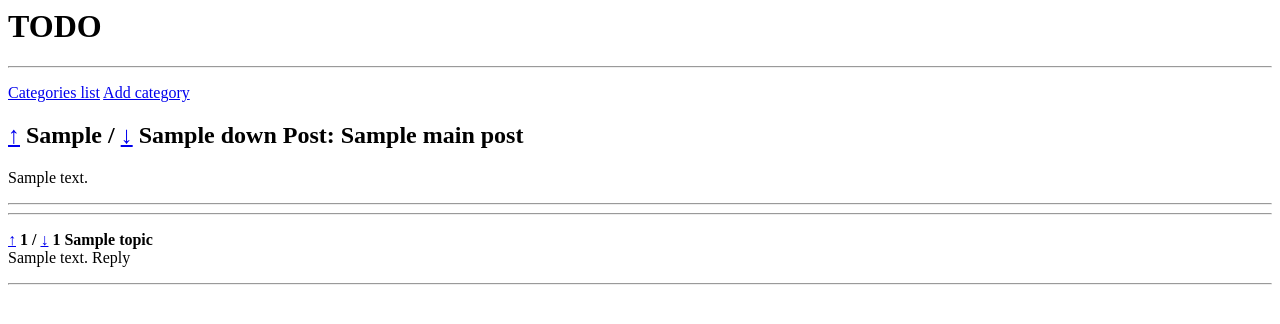
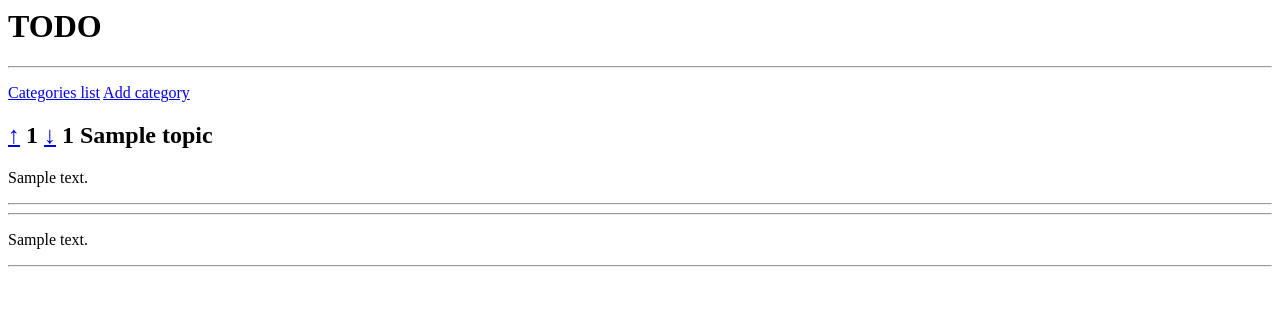
Before and after one commit to zurfyx/udlchan, a Django app: template udlchan/templates/posts/topic.html in a window 1280 px wide. Shown: the top 324 px of the page. Run offline with Django 3.2, Linux system fonts and the light colour scheme; tables that the repository leaves empty hold one stand-in row (values such as "Sample post"); the template is opened without the code that fills it: values that come from a table or form of the project are taken from there, most other values are stand-ins (such as "Sample title", 1, 10 or a date in 2020); parts of the project's set-up code (start-up, migrations or seed data) failed here and were passed over; some libraries are stand-ins or nearby versions.

Commit message:
redefined posts views according to new models

```diff
--- a/udlchan/posts/urls.py
+++ b/udlchan/posts/urls.py
@@ -1,7 +1,7 @@
 from django.conf.urls import url
 
-from .views import CategoryList, CategoryAdd, CategoryPostList
-from .views import TopicShow
+from .views import CategoryList, CategoryAdd
+from .views import TopicList, TopicShow
 from .views import PostVote
 
 urlpatterns = [
@@ -19,16 +19,16 @@
         name='category_add'
     ),
 
-    # List of posts in a category
+    # List of topics in a category
     url(
         r'^category/(?P<category>\w+)$',
-        CategoryPostList.as_view(),
+        TopicList.as_view(),
         name='category_posts'
     ),
 
-    # Show topic = main post + descendant posts
+    # Show topic
     url(
-        r'^topic/(?P<post>\d+)$',
+        r'^topic/(?P<pk>\d+)$',
         TopicShow.as_view(),
         name='category_topic'
     ),
--- a/udlchan/templates/posts/topic.html
+++ b/udlchan/templates/posts/topic.html
@@ -6,36 +6,26 @@
 {% endblock %}
 
 {% block posts_content %}
+    <!-- TOPIC -->
     <h2>
         <upvotes>
-            <a class="vote" href="{% url "posts:post_upvote" main_post.id %}">&uarr;</a>
-            <span class="vote_label">{{ main_post.vote.up }}</span>
+            <a class="vote" href="{% url "posts:post_upvote" object.id %}">&uarr;</a>
+            <span class="vote_label">{{ object.vote.up }}</span>
         </upvotes>
-        /
         <downvotes>
-            <a class="vote" href="{% url "posts:post_downvote" main_post.id %}">&darr;</a>
-            <span class="vote_label">{{ main_post.vote.down }}</span>
+            <a class="vote" href="{% url "posts:post_downvote" object.id %}">&darr;</a>
+            <span class="vote_label">{{ object.vote.down }}</span>
         </downvotes>
-        Post: {{ main_post.title }}</h2>
-    <p>{{ main_post.content }}</p>
+        {{ object.title }}
+    </h2>
+    <p>{{ object.content }}</p>
     <hr>
     <hr>
-    {% for post in object_list %}
-        <p style="padding-left:{% widthratio post.nest_level 1 20 %}px">
-            <b>
-                <upvotes>
-                    <a class="vote" href="{% url "posts:post_upvote" post.id %}">&uarr;</a>
-                    <span class="vote_label">{{ post.vote.up }}</span>
-                </upvotes>
-                /
-                <downvotes>
-                    <a class="vote" href="{% url "posts:post_downvote" post.id %}">&darr;</a>
-                    <span class="vote_label">{{ post.vote.down }}</span>
-                </downvotes>
-                {{ post.title }}
-            </b><br>
-            {{ post.content }}
-            Reply
+
+    <!-- COMMENTS -->
+    {% for comment in comments %}
+        <p>
+            {{ comment.content }}
         </p>
         <hr>
     {% endfor %}
```
Also changed, not shown: udlchan/posts/views.py (+16 -18 lines), udlchan/templates/posts/category_add.html (renamed from udlchan/templates/posts/categories_add.html), udlchan/templates/posts/topics.html (renamed from udlchan/templates/posts/category_topics.html).
